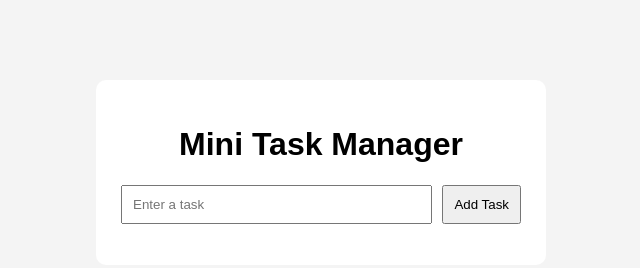
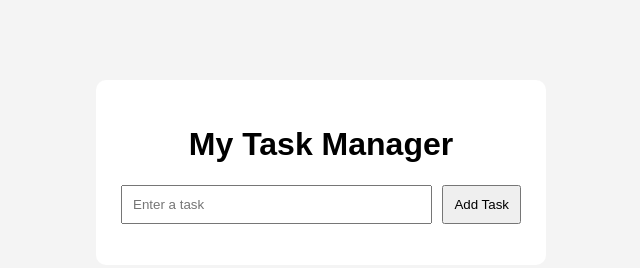
Before and after one commit to shubhangijare8-source/mini-task-manager, a plain HTML site: page index.html in a window 1280 px wide. Shown: the whole page, without its empty margins (319-959 px from the left). Drawn offline with Linux system fonts and the light colour scheme.

Commit message:
feat: update task manager heading

```diff
--- a/index.html
+++ b/index.html
@@ -9,7 +9,7 @@
 <body>
 
     <div class="container">
-        <h1>Mini Task Manager</h1>
+        <h1>My Task Manager</h1>
 
         <div class="input-section">
             <input type="text" id="taskInput" placeholder="Enter a task">
```
